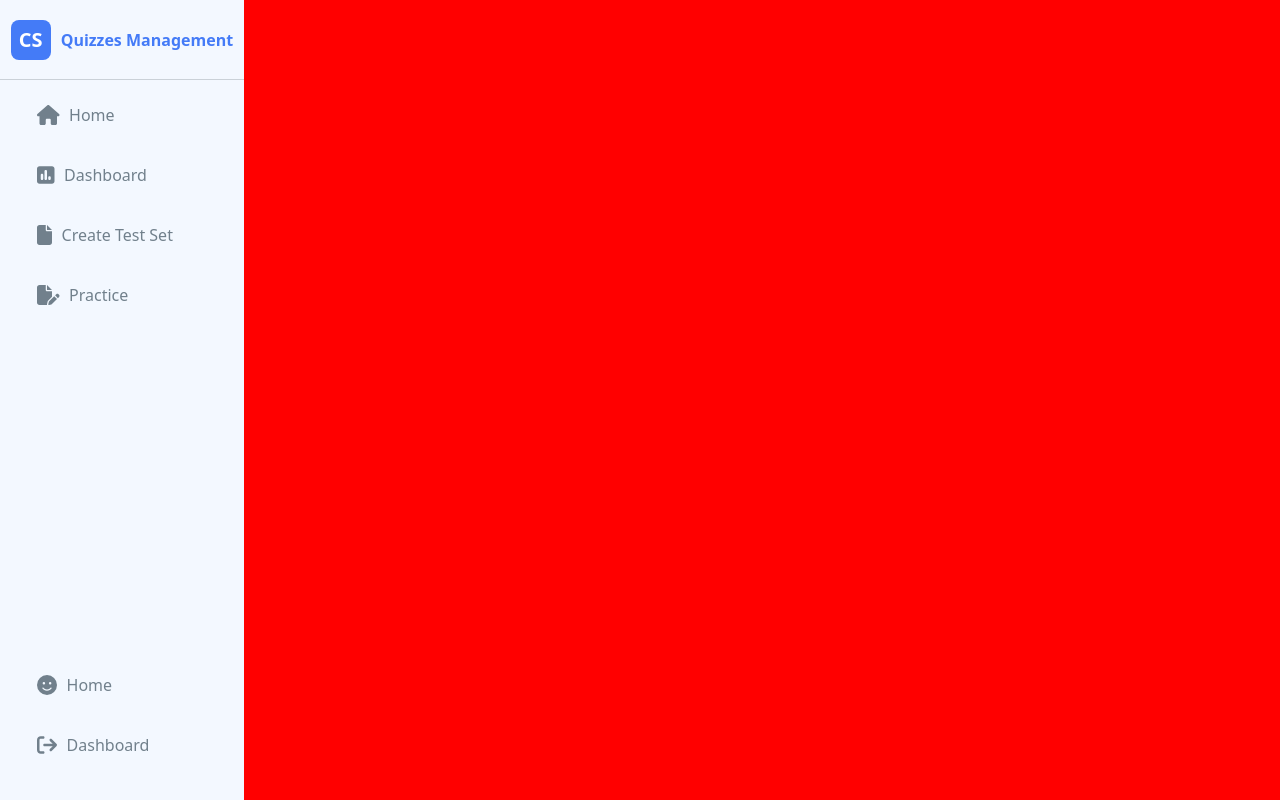
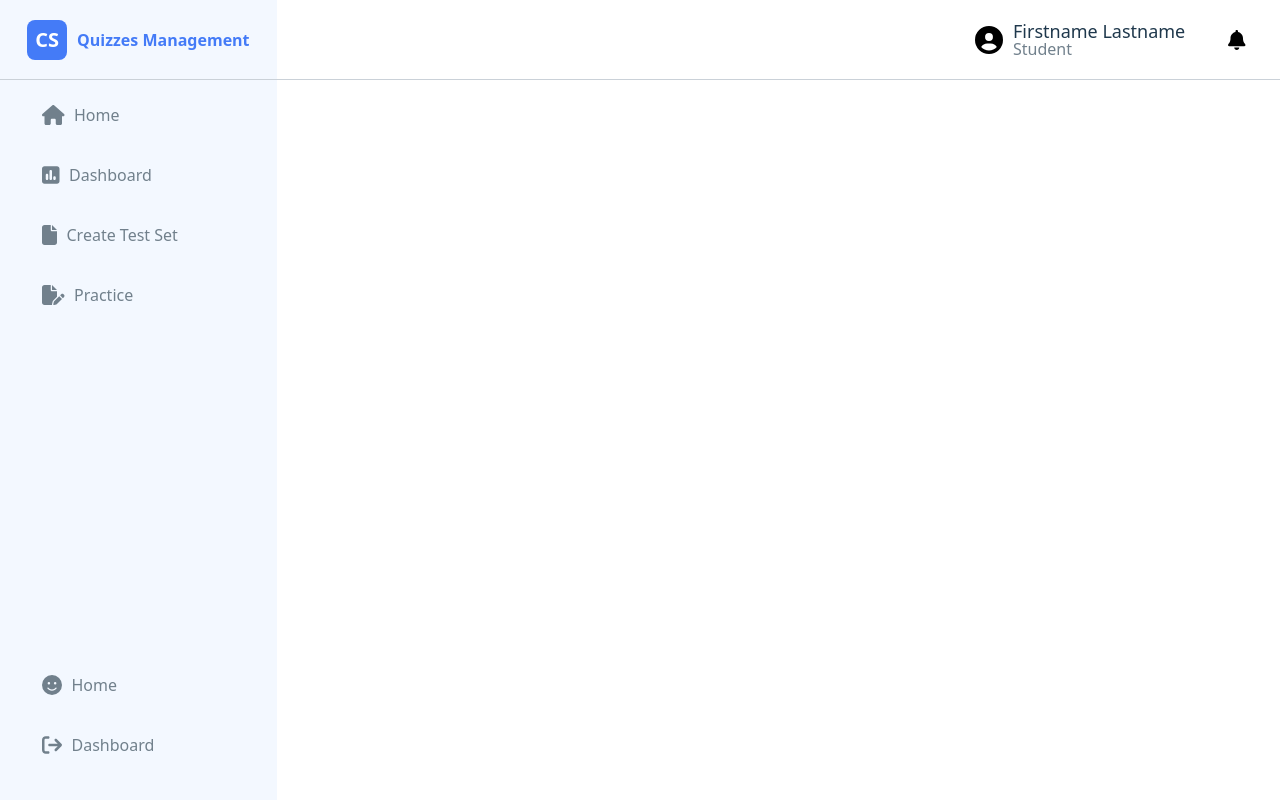
Before and after one commit to Putthakun/QuizzesManagementReact, a React (Vite) app in the folder QuizzesManagementFrontend/: page /home_student in a window 1280 px wide. Built offline with nearby package versions, Linux system fonts and the light colour scheme.

Commit message:
Navbar Finish

```diff
--- a/QuizzesManagementFrontend/src/pages/student/Navbar.jsx
+++ b/QuizzesManagementFrontend/src/pages/student/Navbar.jsx
@@ -1,7 +1,9 @@
 import '../../styles/student/student.css';
 import { Link } from 'react-router-dom';
 import { FontAwesomeIcon } from '@fortawesome/react-fontawesome'
-import { faHouse, faSquarePollVertical, faFilePen, faFile, faFaceSmile, faArrowRightFromBracket} from '@fortawesome/free-solid-svg-icons'
+import { faHouse, faSquarePollVertical, faFilePen, faFile,
+    faFaceSmile, faArrowRightFromBracket, faBell,
+    faCircleUser} from '@fortawesome/free-solid-svg-icons'
 
 export default function Navbar() {
     return (
@@ -30,7 +32,16 @@ export default function Navbar() {
             <div className="right_top">
                 <div className="right_top_free"></div>
                 <div className="right_top_tail">
-
+                    <div className="right_top_tail_left">
+                        <FontAwesomeIcon icon={faCircleUser} className='icon_user'/>
+                        <div className="right_top_tail_left_right">
+                            <p className="username">Firstname Lastname</p>
+                            <p className="student">Student</p>
+                        </div>
+                    </div>
+                    <div className="right_top_tail_right">
+                        <FontAwesomeIcon icon={faBell} className='icon_menu'/>
+                    </div>
                 </div>
             </div>
             <div className="right_main">
--- a/QuizzesManagementFrontend/src/styles/common/register.css
+++ b/QuizzesManagementFrontend/src/styles/common/register.css
@@ -1,5 +1,5 @@
 body {
-    background-color: #E6F1FF;
+    background-color: #ffffff;
     height: 100vh; /* ใช้ให้ body ครอบคลุมทั้งหน้าจอ */
     margin: 0; /* ลบ margin ที่มาตรฐานเพื่อให้แน่ใจว่าเต็มจอ */
 }
--- a/QuizzesManagementFrontend/src/styles/student/student.css
+++ b/QuizzesManagementFrontend/src/styles/student/student.css
@@ -1,11 +1,11 @@
 .main{
     display: flex;
-    background-color: aqua;
+    /* background-color: aqua; */
     height: 100vh;
     margin: 0;
 }
 .left{
-    width: 20%;
+    width: 300px;
     background-color: #F3F8FF;
     height: 100vh;
     display: flex;
@@ -94,5 +94,47 @@
 }
 .right{
     width: 85%;
-    background-color: red;
+    /* background-color: red; */
 }
+.right_top{
+    /* background-color: antiquewhite; */
+    display: flex;
+    justify-content: space-between;
+    align-items: center;
+    height: 80px;
+    border-bottom: 1px solid #CAD1D8;
+}
+.right_top_free{
+    background-color: white;
+}
+.right_top_tail_left{
+    display: flex;
+    justify-content: center;
+    align-items: center;
+}
+.icon_user{
+    font-size: 28px;
+    margin-right: 10px;
+}
+.username{
+    font-size: 18px;
+    margin-bottom: -5%;
+    color: #1F384C;
+}
+.student{
+    color: #71808C;
+}
+.right_top_tail{
+    width: 280px;
+    height: 50px;
+    display: flex;
+    justify-content: space-between;
+    /* background-color:aquamarine; */
+    margin-right: 25px;
+}
+.right_top_tail_right{
+    display: flex;
+    justify-content: center;
+    align-items: center;
+    cursor: pointer;
+}
```
